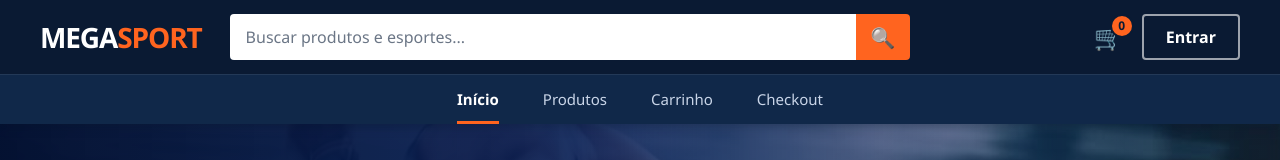
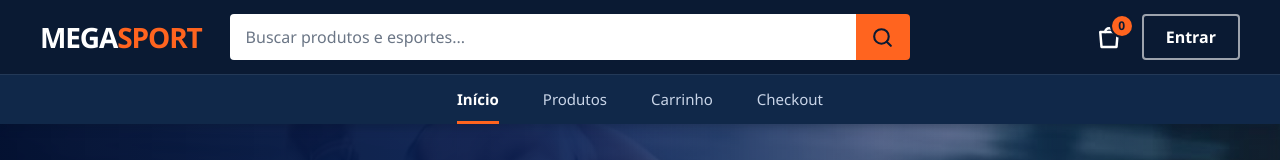
Before and after one commit to kamillaferreirafl/angularwork, an Angular app: page / in a window 1280 px wide. Shown: the top 160 px of the page. Built offline with nearby package versions, Linux system fonts and the light colour scheme.

Commit message:
Atualiza estrutura visual do cabeçalho MegaSport

```diff
--- a/src/app/shared/layout/header/header.html
+++ b/src/app/shared/layout/header/header.html
@@ -20,7 +20,7 @@
       />
 
       <button type="submit" aria-label="Buscar">
-        🔍
+        <svg class="ico" viewBox="0 0 24 24" aria-hidden="true"><circle cx="11" cy="11" r="7"/><path d="M20 20l-4-4"/></svg>
       </button>
 
     </form>
@@ -34,9 +34,7 @@
         class="acao-carrinho"
         aria-label="Ver carrinho"
       >
-        🛒
-
-        <span class="contador">
+        <svg class="ico" viewBox="0 0 24 24" aria-hidden="true"><path d="M5 8h14l-1 12H6z"/><path d="M9 8a3 3 0 0 1 6 0"/></svg><span class="contador">
           {{ carrinhoFacade.quantidade() }}
         </span>
       </a>
@@ -58,7 +56,7 @@
             </span>
 
             <span class="seta-menu">
-              ⌄
+              <svg class="ico" viewBox="0 0 24 24" aria-hidden="true"><path d="M6 9l6 6 6-6"/></svg>
             </span>
           </button>
 
```
